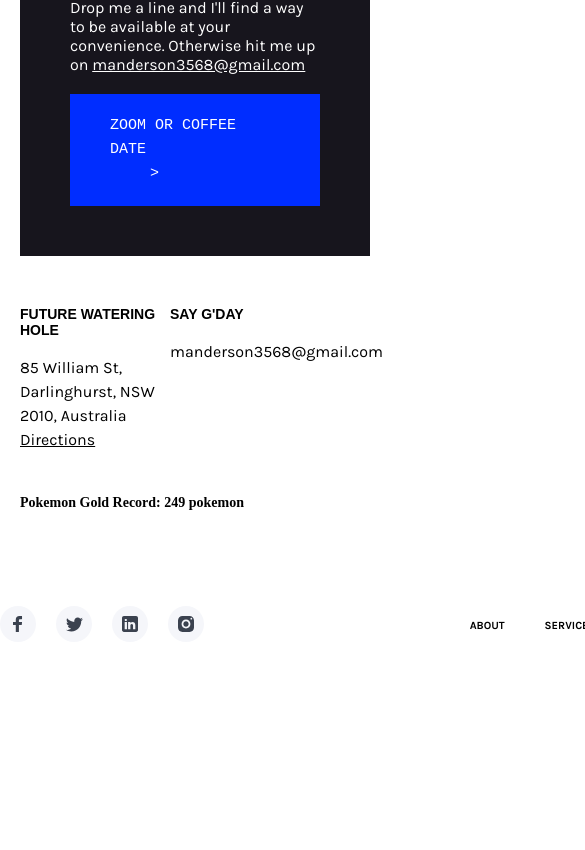
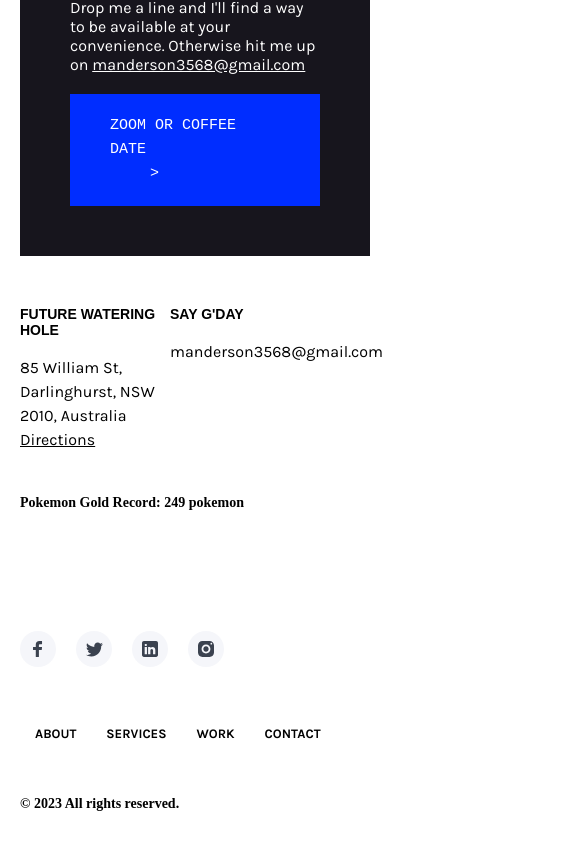
Before and after one commit to Manderson3568/WoolyMammoth, a React (Create React App) app: page / in a window 390 px wide. Shown: the part 6959-7809 px from the top of the page, 585 px wide, since content can reach past the window. Before the commit the page ends 7655 px from the top, so only its background shows below. Built offline with nearby package versions, Linux system fonts and the light colour scheme; a web font is replaced by a local one.

Commit message:
footer responsiveness added

```diff
--- a/src/components/footer/FooterStyles.css
+++ b/src/components/footer/FooterStyles.css
@@ -1,5 +1,6 @@
 .footer {
-  width: 1160px;
+  width: 100%;
+  max-width: 1160px;
   margin: 0 auto;
   padding-bottom: 50px;
   display: flex;
@@ -21,3 +22,33 @@
   font-weight: 700;
   font-size: 14px;
 }
+
+@media only screen and (max-width: 1025px) {
+  .footer {
+    flex-wrap: wrap;
+  }
+  .footer div:nth-child(3) {
+    width: 100%;
+    margin-top: 25px;
+  }
+}
+@media only screen and (max-width: 768px) {
+  .footer {
+    padding: 0 20px 50px 20px;
+    box-sizing: border-box;
+  }
+}
+@media only screen and (max-width: 660px) {
+  .footer {
+    flex-direction: column;
+  }
+  .footer div {
+    width: 100%;
+    margin-top: 25px;
+  }
+
+  .footer .miniNav a {
+    padding: 30px 15px;
+    font-size: 13px;
+  }
+}
```
